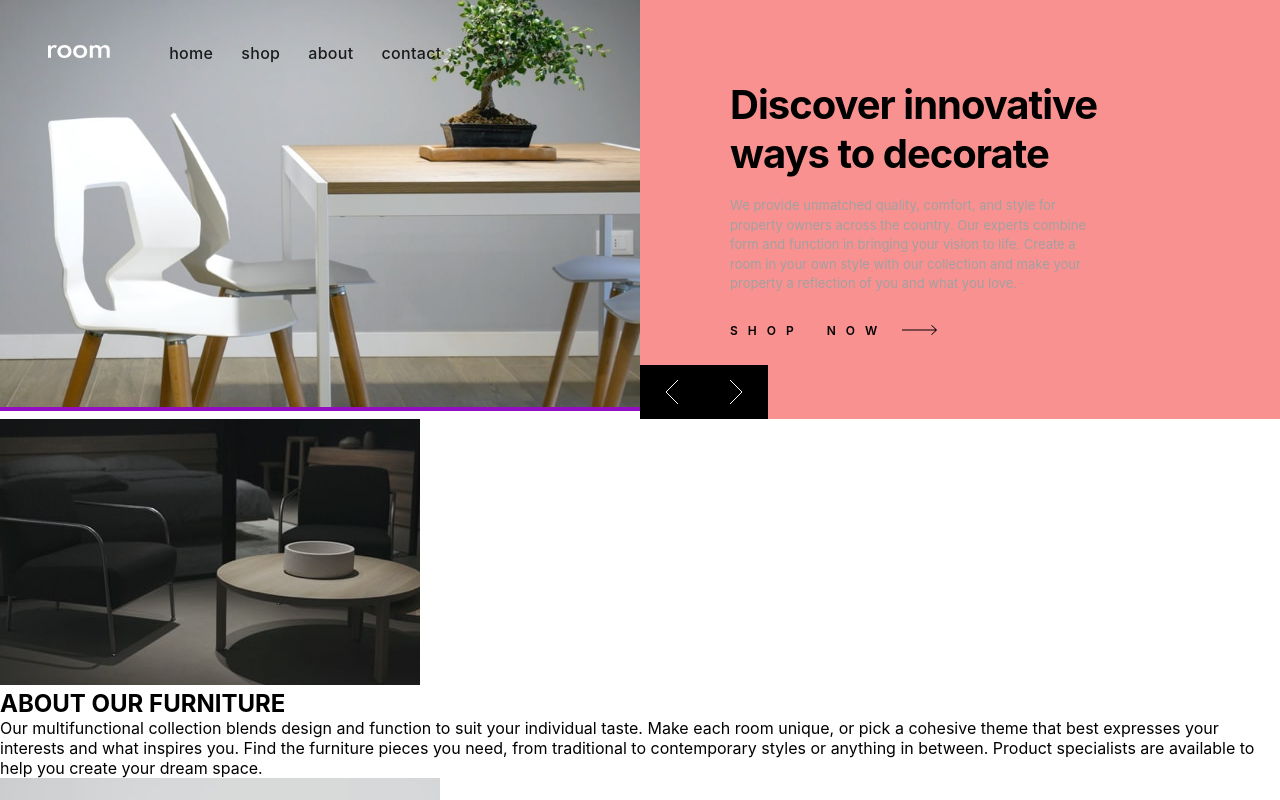
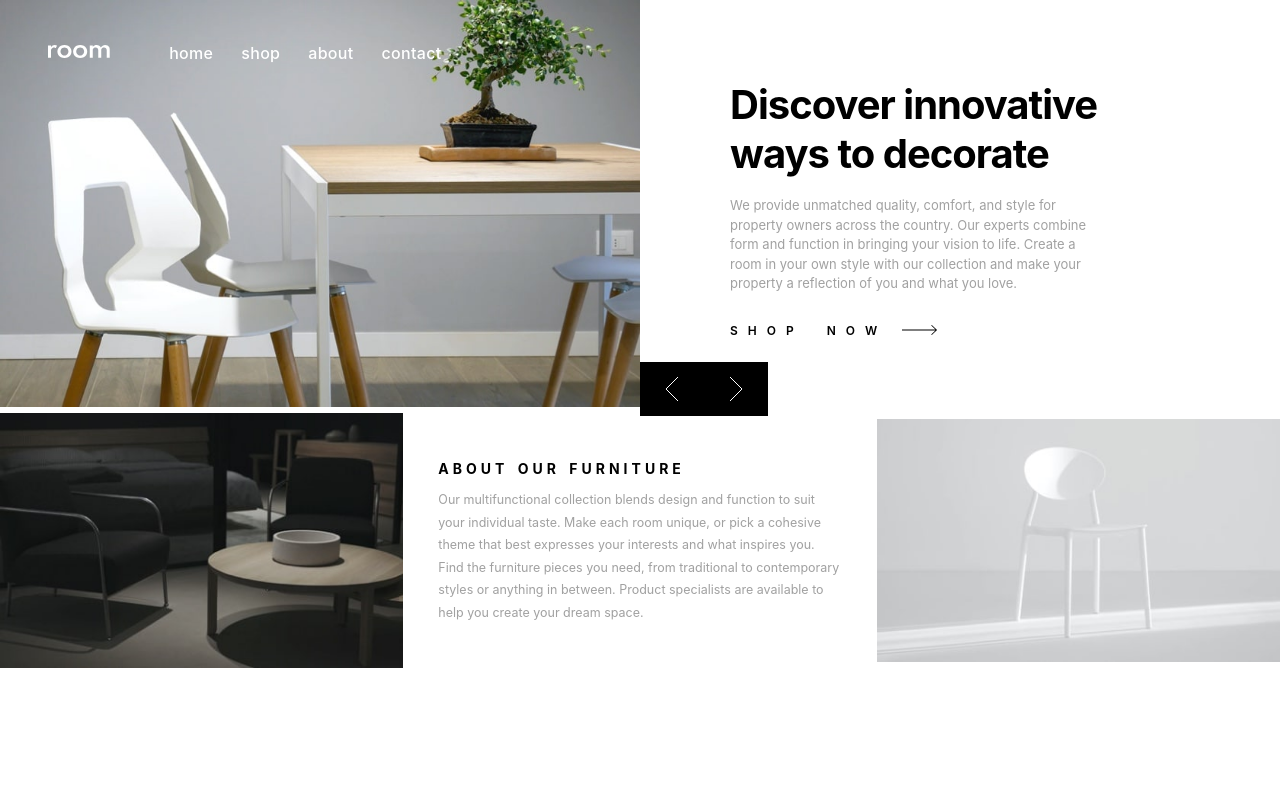
Before and after one commit to Gemcreation/react-room-project, a React (Create React App) app: page / in a window 1280 px wide. Shown: the top 800 px of the page. Built offline with nearby package versions, Linux system fonts and the light colour scheme; the HTML template or start-up script is replaced by a standard one.

Commit message:
all style done, starting js

```diff
--- a/src/App.scss
+++ b/src/App.scss
@@ -31,7 +31,7 @@
         font-weight: 500;
         letter-spacing: 0.3px;
         text-decoration: none;
-        color: rgba(0,0,0,0.85);
+        color: hsl(0, 100%, 100%);
     }
 }
 
@@ -41,6 +41,8 @@
     // min-height: calc(100vh - 0px);
     align-items: stretch;
     gap: 0;
+
+    margin-bottom: -5.8px;
 }
 
 article.hero-left{
@@ -53,7 +55,7 @@
         // height: 100vh;
         object-fit: cover;
         display: block;
-        background-color: rgb(148, 15, 196);
+        // background-color: rgb(148, 15, 196);
 
         img{
             width: 100%;
@@ -62,7 +64,7 @@
 
 }
 article.hero-right{
-    background: #f99191;
+    // background: #f99191;
     padding: 80px 90px;
     display: flex;
     flex-direction: column;
@@ -122,7 +124,7 @@
     .hero-right-handling-btn .slider-controls{
         position: absolute;
         left: 0px;
-        bottom: 0px;
+        bottom: 3px;
         display: flex;
         gap: 0;
         z-index: 50;
@@ -146,3 +148,37 @@
     }
 
 }
+
+section.about{
+    display: grid;
+    grid-template-columns: repeat(3, 1fr);
+    // min-height: calc(100vh - 0px);
+    align-items: center;
+    gap: 35px;
+    margin-top: 0;
+
+    img{
+        width: 100%;
+        // height: 300px;
+    }
+
+    div.text-content{
+        // background-color: #f99191;
+
+        h2{
+            font-size: 14px;
+            letter-spacing: 4px;
+            word-spacing: 2px;
+            margin-bottom: 12px;
+        }
+        p{
+            line-height: 1.8;
+            font-size: 12.5px;
+            color: hsl(0, 0%, 63%);
+            // line-height: 1;
+            // font-size: 12.5px;
+            // // max-width: 365px;
+            // color: hsl(0, 0%, 63%);
+        }
+    }
+}
--- a/src/components/SecondSection.jsx
+++ b/src/components/SecondSection.jsx
@@ -6,11 +6,12 @@
 
     return(
 
-        <section id="about" class="about">
+        <section id="about" className="about">
             <div>
                 <img src={SecondSectionImg1} alt="About furniture light" />
             </div>
-            <div>
+
+            <div className="text-content">
                 <h2>ABOUT OUR FURNITURE</h2>
                 <p>
                     Our multifunctional collection blends design and function to suit your individual taste.
@@ -19,6 +20,7 @@
                     or anything in between. Product specialists are available to help you create your dream space.
                 </p>
             </div>
+
             <div>
                 <img src={SecondSectionImg2} alt="About furniture light" />
             </div>
```
